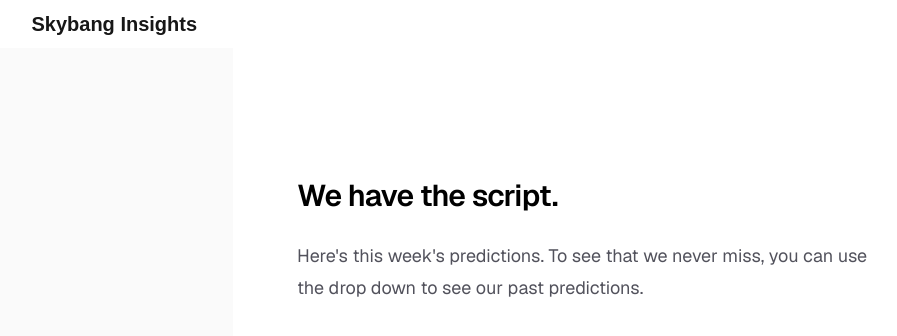
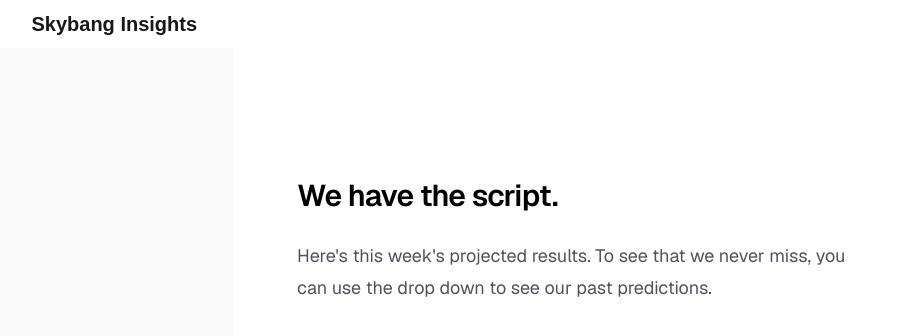
Before and after one commit to AjayBhatta16/skybang-insights-ui, a Next.js app: page / in a window 1280 px wide. Shown: the top 336 px of the page, without its empty margins (23-920 px from the left). Built offline with nearby package versions, Linux system fonts and the light colour scheme.

Commit message:
Updated marketing text

```diff
--- a/app/page.tsx
+++ b/app/page.tsx
@@ -9,7 +9,7 @@ export default function Home() {
             We have the script.
           </h1>
           <p className="max-w-xl text-lg leading-8 text-zinc-600 dark:text-zinc-400">
-            Here's this week's predictions. To see that we never miss, you can use the drop down to see our past predictions.
+            Here's this week's projected results. To see that we never miss, you can use the drop down to see our past predictions.
           </p>
         </div>
       </main>
```
